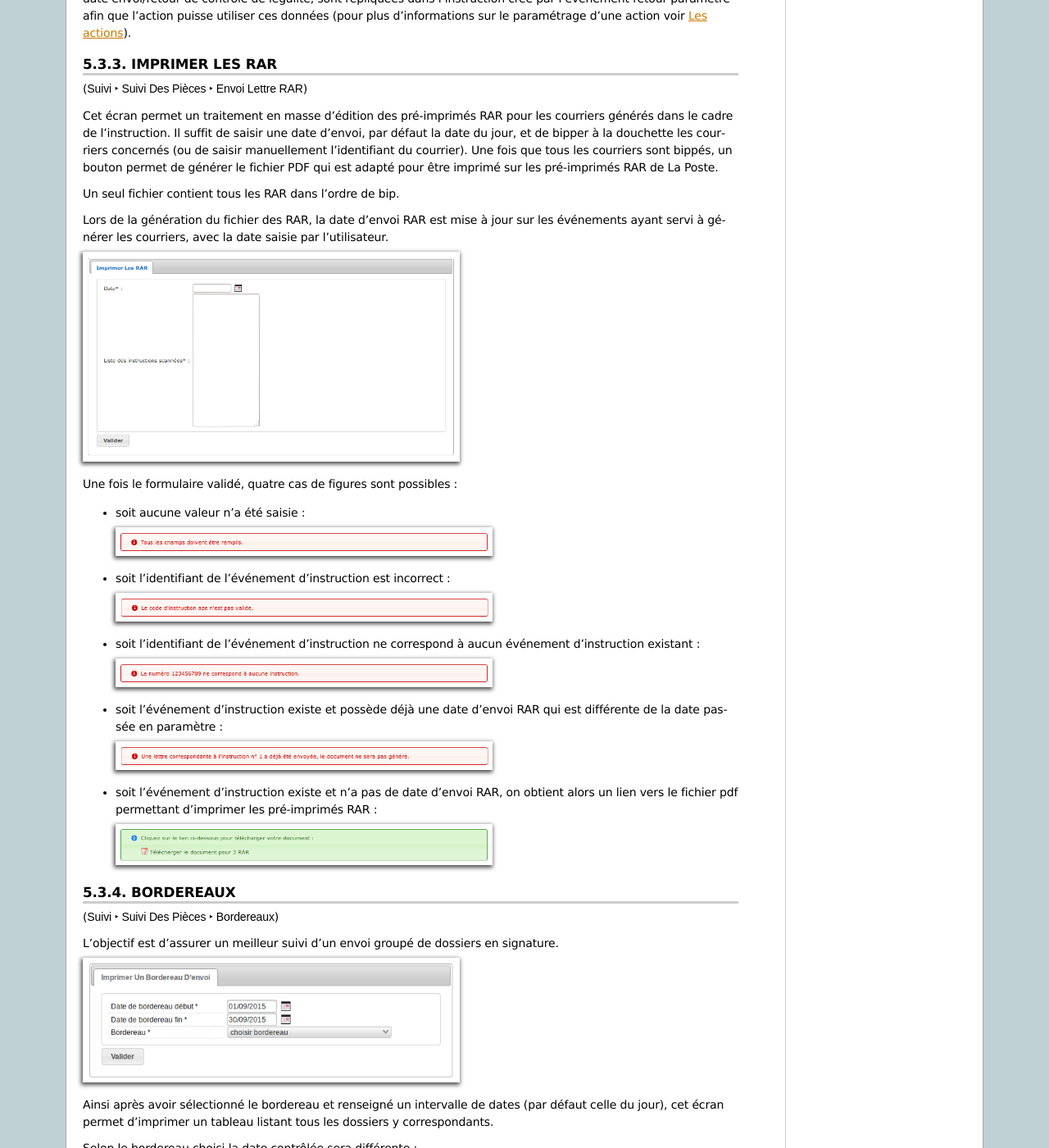
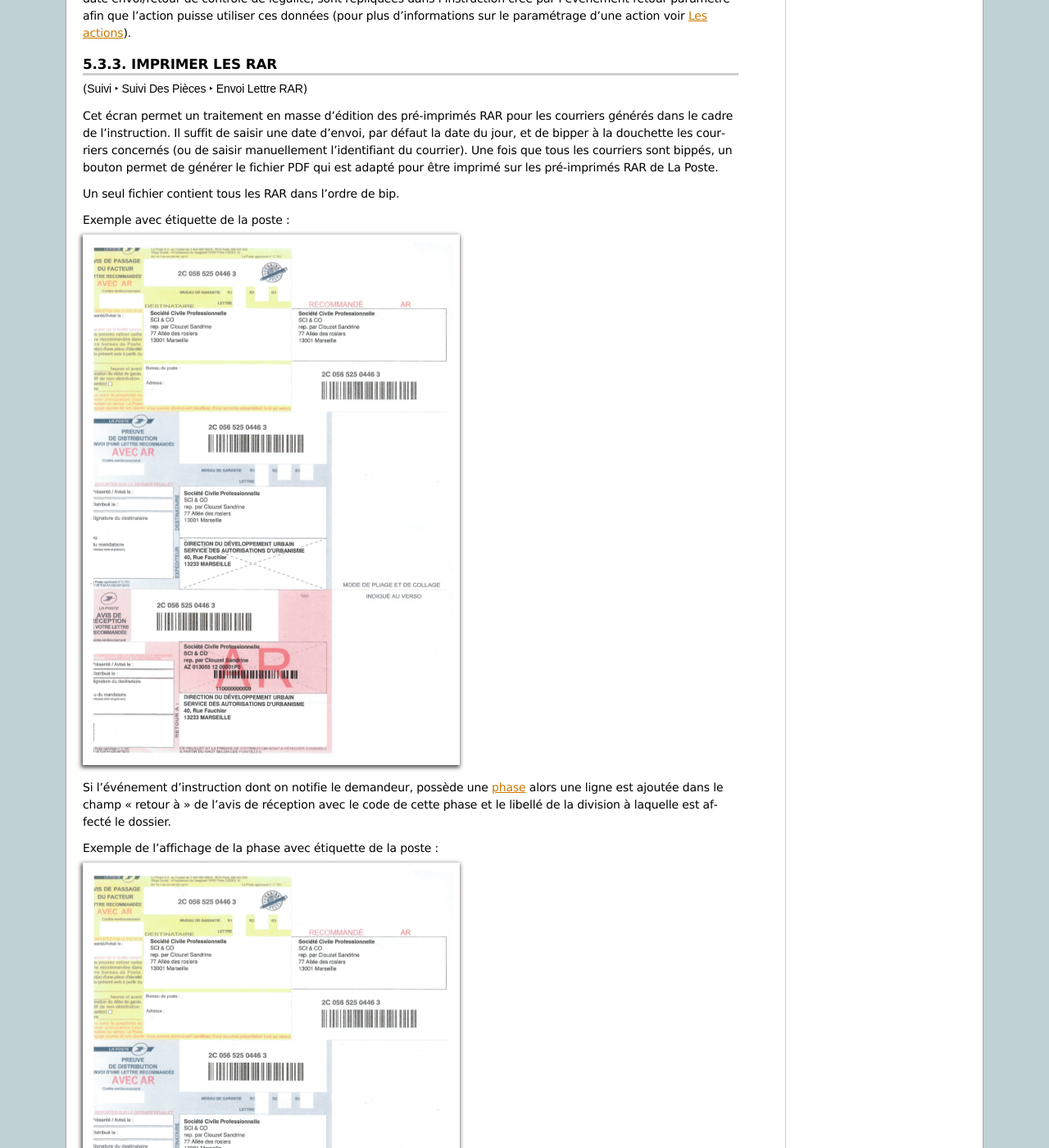
Before and after one commit to mpavaux/openads-documentation, a Sphinx documentation site: the page built from source/manuel_utilisateur/suivi.rst, in a window 1280 px wide and 1400 px high, scrolled down 1551 px. Shown: the whole window at 82% size. Built offline with Sphinx 7.4.7, drawn with Linux system fonts in a browser that asks for light colours.

Commit message:
* Ajout d'exemple de lettre RAR imprimées avec et sans la phase.

```diff
--- a/source/manuel_utilisateur/suivi.rst
+++ b/source/manuel_utilisateur/suivi.rst
@@ -102,6 +102,16 @@
 est adapté pour être imprimé sur les pré-imprimés RAR de La Poste.
 
 Un seul fichier contient tous les RAR dans l'ordre de bip.
+
+Exemple avec étiquette de la poste :
+
+.. image:: suivi_envoi_lettre_rar_pdf.png
+
+Si l'événement d'instruction dont on notifie le demandeur, possède une :ref:`phase <parametrage_phase>` alors une ligne est ajoutée dans le champ "retour à" de l'avis de réception avec le code de cette phase et le libellé de la division à laquelle est affecté le dossier.
+
+Exemple de l'affichage de la phase avec étiquette de la poste :
+
+.. image:: suivi_envoi_lettre_rar_pdf_phase.png
 
 Lors de la génération du fichier des RAR, la date d'envoi RAR est mise à jour
 sur les événements ayant servi à générer les courriers, avec la date saisie par
```
